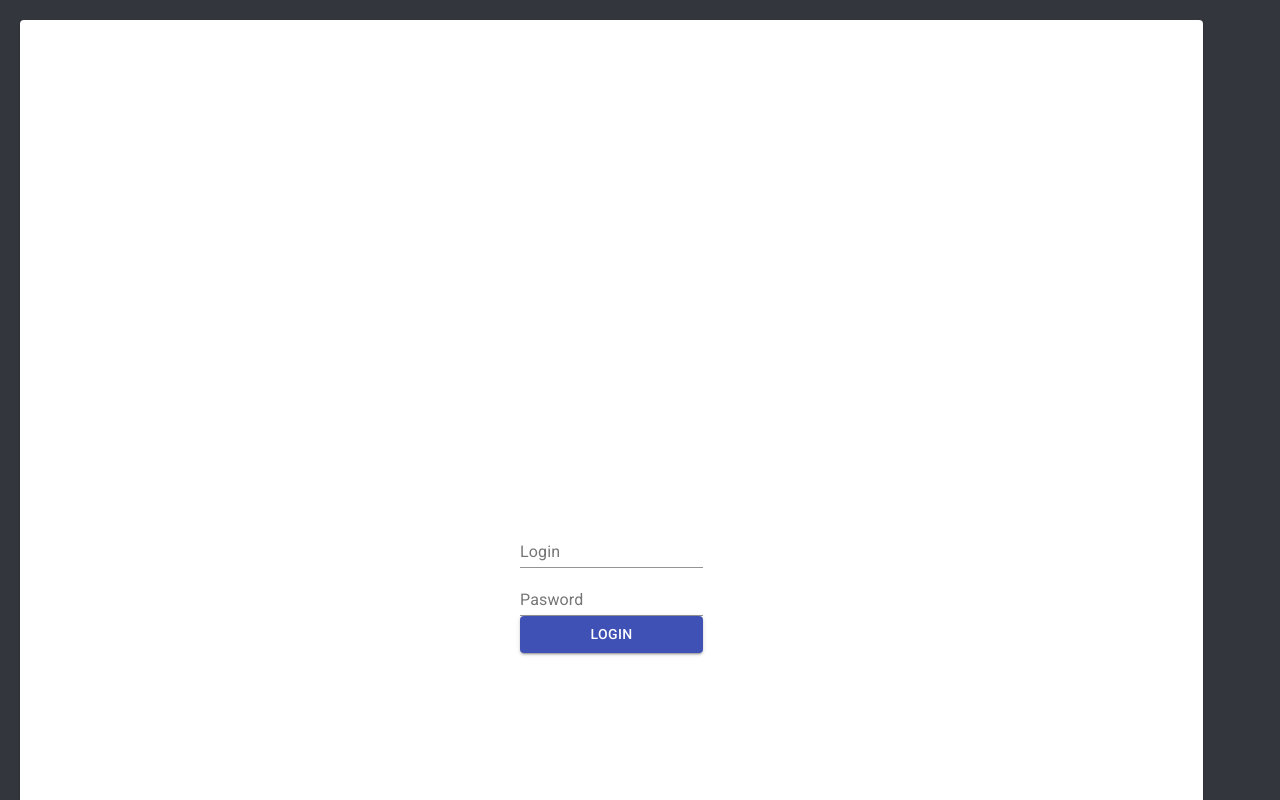
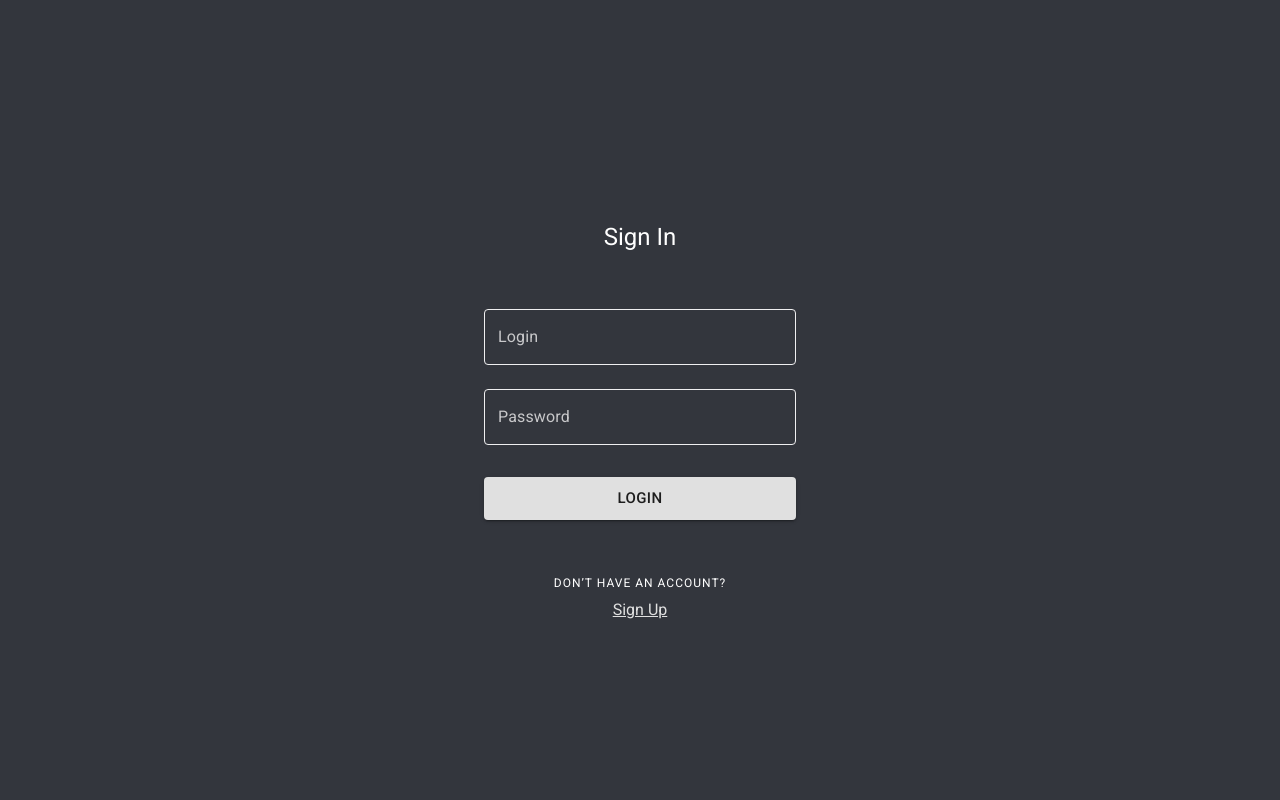
Before and after one commit to pharmman/ne-kidaem-test, a React (Create React App) app: page /login in a window 1280 px wide. Shown: the top 800 px of the page. Built offline with nearby package versions, Linux system fonts and the light colour scheme.

Commit message:
Login Styles

```diff
--- a/src/app/App.css
+++ b/src/app/App.css
@@ -1,5 +1,3 @@
-.appWrapper {
-    padding: 20px;
-    background: #33363D;
-    min-height: 100vh;
+:root {
+--main-bg-color: #33363D
 }
--- a/src/features/Auth/Login.tsx
+++ b/src/features/Auth/Login.tsx
@@ -1,10 +1,31 @@
-import {Button, FormControl, FormGroup, Grid, Paper, TextField} from '@material-ui/core'
+import {Box, Button, Container, createTheme, FormControl, makeStyles, TextField, Typography} from '@material-ui/core'
 import {SubmitHandler, useForm} from 'react-hook-form'
 import * as Yup from 'yup'
 import {yupResolver} from '@hookform/resolvers/yup'
 import {useDispatch} from 'react-redux'
-import {login, setIsRegistered} from './auth-reducer'
-import {useEffect} from 'react'
+import {login} from './auth-reducer'
+import {ThemeProvider} from '@material-ui/core/styles'
+import {NavLink} from 'react-router-dom'
+import {PATH} from '../../app/Pages'
+
+const theme = createTheme({
+    palette: {
+        type: 'dark'
+    },
+    overrides: {
+        MuiFormLabel: {
+            root: {
+                color: '#C8C8CA !important'
+            }
+        },
+        MuiOutlinedInput: {
+            notchedOutline: {
+                borderWidth: '1px',
+                borderColor: '#EFEFF0 !important'
+            }
+        }
+    }
+})
 
 type LoginInputs = {
     username: string
@@ -18,33 +39,73 @@ const loginValidationSchema = Yup.object().shape({
         .required('Password is required')
 })
 
+const useStyles = makeStyles((theme) => ({
+    wrapper: {
+        height: '100vh',
+        backgroundColor: 'var(--main-bg-color)',
+        display: 'flex',
+        alignItems: 'center',
+        color: '#FFFFFF'
+    },
+    paper: {
+        maxWidth: '438px',
+        maxHeight: '600px',
+        textAlign: 'center'
+    },
+    title: {
+        marginBottom: theme.spacing(5),
+        paddingTop: theme.spacing(5)
+    },
+    form: {
+        width: '80%'
+    },
+    formInput: {
+        marginBottom: theme.spacing(4),
+        color: '#FFFFFF'
+    },
+    formButton: {
+        marginBottom: theme.spacing(6)
+    }
+}))
+
+
 export const Login = () => {
+    const classes = useStyles()
     const dispatch = useDispatch()
     const {register, handleSubmit, formState: {errors}} = useForm<LoginInputs>({
         resolver: yupResolver(loginValidationSchema)
     })
     const onSubmit: SubmitHandler<LoginInputs> = data => dispatch(login(data))
+    const inputStyle = {WebkitBoxShadow: '0 0 0 1000px #33363D inset'}
 
     return (
-        <Grid container>
-            <Grid>
-                <Paper style={{padding: '500px'}}>
-                <form onSubmit={handleSubmit(onSubmit)}>
-                    <FormControl>
-                        <FormGroup>
-                            <TextField error={!!errors.username} id={'login'} label={'Login'}
+        <ThemeProvider theme={theme}>
+            <Box className={classes.wrapper}>
+                <Container className={classes.paper} maxWidth={'xs'}>
+                    <Typography className={classes.title} variant={'h5'}>Sign In</Typography>
+                    <form onSubmit={handleSubmit(onSubmit)}>
+                        <FormControl className={classes.form}>
+                            <TextField variant={'outlined'} margin={'normal'} size={'medium'}
+                                       error={!!errors.username} id={'login'} label={'Login'}
                                        helperText={errors.username && errors.username.message}
+                                       inputProps={{style: inputStyle}}
                                        {...register('username')}/>
-                            <TextField error={!!errors.password} id={'password'}
-                                       label={'Pasword'}
+                            <TextField className={classes.formInput} variant={'outlined'} margin={'normal'}
+                                       error={!!errors.password} id={'password'}
+                                       label={'Password'}
                                        helperText={errors.password && errors.password.message}
-                                       type={'password'} {...register('password')}/>
-                            <Button color={'primary'} variant={'contained'} type="submit">Login</Button>
-                        </FormGroup>
-                    </FormControl>
-                </form>
-                </Paper>
-            </Grid>
-        </Grid>
+                                       type={'password'}
+                                       autoComplete={'current-password'}
+                                       inputProps={{style: inputStyle}} {...register('password')}/>
+                            <Button className={classes.formButton} size={'large'} color={'default'}
+                                    variant={'contained'}
+                                    type="submit">Login</Button>
+                        </FormControl>
+                    </form>
+                    <Typography variant={'overline'} component={'p'}>Don’t have an account?</Typography>
+                    <NavLink to={PATH.REGISTRATION}>Sign Up</NavLink>
+                </Container>
+            </Box>
+        </ThemeProvider>
     )
 }
--- a/src/features/Cards/Row.tsx
+++ b/src/features/Cards/Row.tsx
@@ -43,8 +43,6 @@ export const Row: React.FC<RowProps> = ({title, color}) => {
         cardsNumber = cards.length
     }
 
-    let card:CardType;
-
     return (
         <div className={classes.rowWrapper}>
             <Droppable droppableId={row}>
@@ -52,7 +50,7 @@ export const Row: React.FC<RowProps> = ({title, color}) => {
                     return (
                         <div {...provided.droppableProps} ref={provided.innerRef}
                              style={{
-                                 background: snapshot.isDraggingOver ? 'lightblue' : 'lightyellow'
+                                 // background: snapshot.isDraggingOver ? 'lightblue' : 'lightyellow'
                              }}
                         >
                             <div className={classes.title}>
@@ -68,7 +66,7 @@ export const Row: React.FC<RowProps> = ({title, color}) => {
                                                     {...provided.dragHandleProps}
                                                     style={{
                                                         userSelect: 'none',
-                                                        backgroundColor: snapshot.isDragging ? '#3263B4A' : '#456C86',
+                                                        // backgroundColor: snapshot.isDragging ? '#3263B4A' : '#456C86',
                                                             ...provided.draggableProps.style
                                                     }}
                                                     >
--- a/src/features/Cards/RowsList.tsx
+++ b/src/features/Cards/RowsList.tsx
@@ -43,6 +43,7 @@ export const RowsList = () => {
     }, [dispatch])
 
     const onDragEnd = (result: DropResult) => {
+        console.log(result)
         if (!result.destination) return
         const card: CardType | undefined = cards[result.source.droppableId].find(c => c.id === Number(result.draggableId))
         if (card) {
@@ -50,7 +51,7 @@ export const RowsList = () => {
                 data: {
                     id: card.id,
                     row: result.destination.droppableId as RowStatuses,
-                    seq_num: card.seq_num,
+                    seq_num: result.destination.index,
                     text: card.text
                 }, previouslyRow: result.source.droppableId
             }))
--- a/src/features/Cards/cards-reducer.ts
+++ b/src/features/Cards/cards-reducer.ts
@@ -1,8 +1,6 @@
 import {createAsyncThunk, createSlice} from '@reduxjs/toolkit'
 import {cardsAPI, CardType, CreateCardRequestData, GetCardsRequestData, RowStatuses} from '../../api/API'
 import {setAppError, setAppStatus} from '../Application/application-reducer'
-import {keys} from '@material-ui/core/styles/createBreakpoints'
-import {RowsTitles} from './RowsList'
 
 export type CardsStateType = {
     [key: string]: CardType[]
@@ -54,15 +52,13 @@ export const deleteCard = createAsyncThunk('cards/deleteCard', async (id: number
     }
 })
 
-export const updateCard = createAsyncThunk('cards/updateCard', async (param:{data: CardType, previouslyRow: string}, {
+export const updateCard = createAsyncThunk('cards/updateCard', async (param: { data: CardType, previouslyRow: string }, {
     dispatch,
-    rejectWithValue
+    rejectWithValue,
 }) => {
     dispatch(setAppStatus({loading: true}))
     try {
         const res = await cardsAPI.updateCard(param.data)
-        // console.log(res.data)
-        // console.log(data.row)
         return {card: res.data, previouslyRow: param.previouslyRow}
     } catch (err) {
         dispatch(setAppError(err))
@@ -86,13 +82,13 @@ const slice = createSlice({
             .addCase(createCard.fulfilled, (state, action) => {
                 state[action.payload.card.row].push(action.payload.card)
             })
+            .addCase(updateCard.pending, (state, action) => {
+
+            })
             .addCase(updateCard.fulfilled, (state, action) => {
-                debugger
                 const index = state[action.payload.previouslyRow].findIndex(c => c.id === action.payload.card.id)
-                console.log(index)
-                // state[action.payload.card.row].push(action.payload.card)
                 state[action.payload.previouslyRow].splice(index, 1)
-                state[action.payload.card.row].unshift(action.payload.card)
+                state[action.payload.card.row].splice(action.payload.card.seq_num, 0, action.payload.card)
             })
     }
 })
--- a/src/index.css
+++ b/src/index.css
@@ -11,3 +11,23 @@ code {
   font-family: source-code-pro, Menlo, Monaco, Consolas, 'Courier New',
     monospace;
 }
+
+
+*, ::after, ::before {
+  margin: 0;
+  padding: 0;
+  box-sizing: border-box;
+  font-family: Roboto, sans-serif;
+}
+
+a:link,
+a:visited,
+a:hover,
+a:focus,
+a:active {
+  color: #E0E0E0;
+}
+
+a:hover {
+  font-weight: 500;
+}
```
